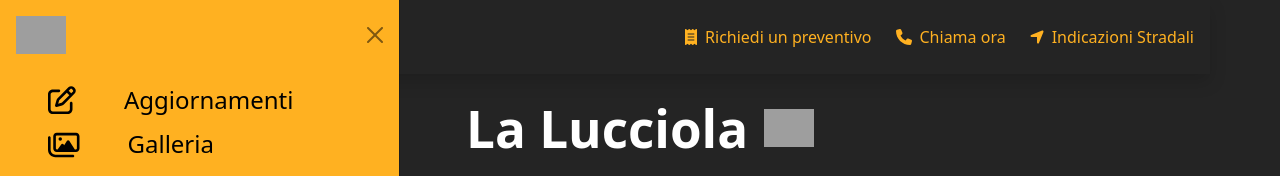
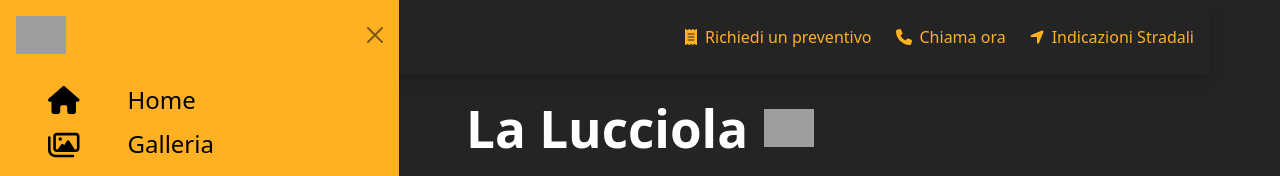
Before and after one commit to VolxDarkTV/proj-la-lucciola-site, a Vue app: page / in a window 1280 px wide. Both pictures are taken after a click on the button 111 px from the left and 37 px from the top of the page. Shown: the top 176 px of the page. Built offline with nearby package versions, Linux system fonts and the light colour scheme; grey boxes are pictures that could not be loaded.

Commit message:
add home link

```diff
--- a/src/components/Navbar.vue
+++ b/src/components/Navbar.vue
@@ -39,8 +39,8 @@
                         <div class="d-flex flex-column gap-3">
 
                             <a @click="showOfCanvasMenu" href="#" class="d-flex align-items-center gap-5">
-                                <font-awesome-icon class="fs-3" :icon="['far', 'pen-to-square']" />
-                                <h4>Aggiornamenti</h4>
+                                <font-awesome-icon class="fs-3" icon="fa-solid fa-house" />
+                                <h4>Home</h4>
                             </a>
                             <a @click="showOfCanvasMenu" href="#galleria" class="d-flex align-items-center gap-5">
                                 <font-awesome-icon class="fs-3" :icon="['far', 'images']" />
--- a/src/main.js
+++ b/src/main.js
@@ -8,7 +8,7 @@ import { library } from '@fortawesome/fontawesome-svg-core';
 import { FontAwesomeIcon } from '@fortawesome/vue-fontawesome';
 
 /* import specific icons */
-import { faMagnifyingGlass,  faCartShopping, faPlay, faBars, faReceipt, faPhone, faLocationArrow, faClock, faPenNib, faCircleInfo} from '@fortawesome/free-solid-svg-icons'
+import { faMagnifyingGlass,  faCartShopping, faPlay, faBars, faReceipt, faPhone, faLocationArrow, faClock, faPenNib, faCircleInfo, faHouse} from '@fortawesome/free-solid-svg-icons'
 
 import {faFacebookF, faInstagram} from '@fortawesome/free-brands-svg-icons';
 
@@ -16,7 +16,7 @@ import { faComment, faPenToSquare, faImages, faMap } from '@fortawesome/free-reg
 
 
 /* add icons to the library */
-library.add(faFacebookF, faInstagram, faMagnifyingGlass, faCartShopping, faPlay, faBars, faReceipt, faPhone, faLocationArrow, faImages, faComment, faPenToSquare, faMap, faClock, faPenNib, faCircleInfo)
+library.add(faFacebookF, faInstagram, faMagnifyingGlass, faCartShopping, faPlay, faBars, faReceipt, faPhone, faLocationArrow, faImages, faComment, faPenToSquare, faMap, faClock, faPenNib, faCircleInfo, faHouse)
 
 createApp(App)
 .component('font-awesome-icon', FontAwesomeIcon)
```
